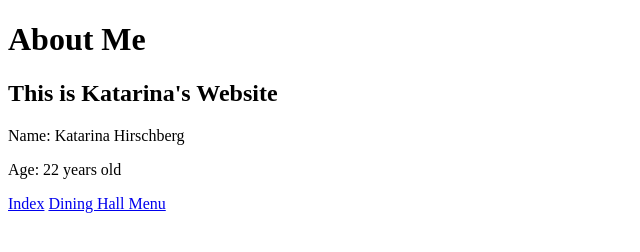
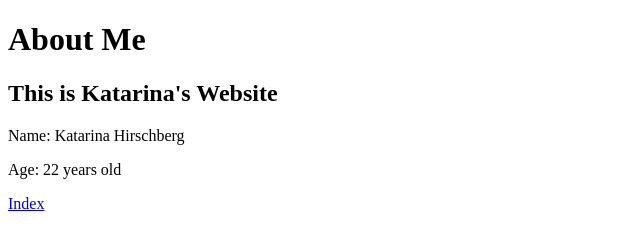
Before and after one commit to KatarinaBH8/CSS, a plain HTML site: page about.html in a window 1280 px wide. Shown: the whole page, without its empty margins (0-640 px from the left). Drawn offline with Linux system fonts and the light colour scheme.

Commit message:
Update about.html

```diff
--- a/about.html
+++ b/about.html
@@ -9,6 +9,5 @@
         <p>Name: Katarina Hirschberg</p>
         <p>Age: 22 years old</p>
         <a href="index.html">Index</a>
-        <a href="https://www.brynmawr.edu/inside/offices-services/dining-services/menus-hours">Dining Hall Menu</a>
     </body>
 </html>
```
